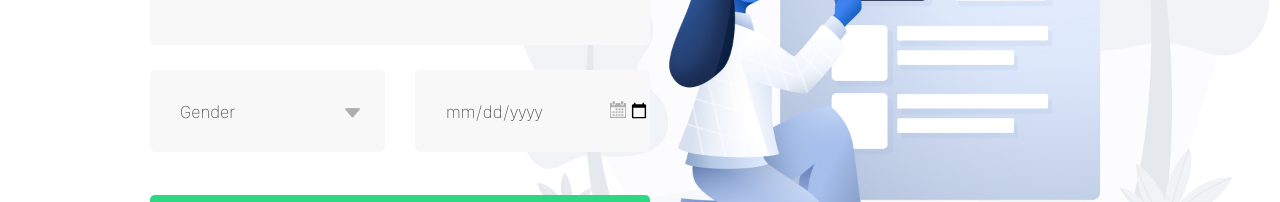
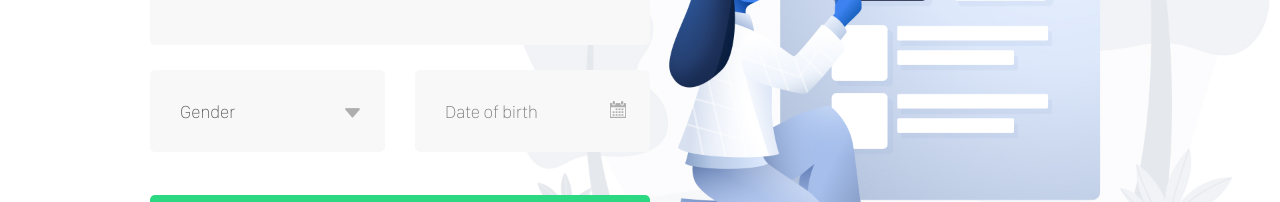
Before and after one commit to slimudoh/trove, a React (Create React App) app: page /signup in a window 1280 px wide. Shown: the part 746-948 px from the top of the page. Built offline with nearby package versions, Linux system fonts and the light colour scheme.

Commit message:
new date

```diff
--- a/src/components/contents/signup.js
+++ b/src/components/contents/signup.js
@@ -82,7 +82,7 @@ export function Signup() {
                   </div>
 
                   <div className="auth__container--box-select-right">
-                    <input type="date" />
+                    <input type="text" placeholder="Date of birth" />
                     <div>
                       <img
                         style={{ width: "16px" }}
```
